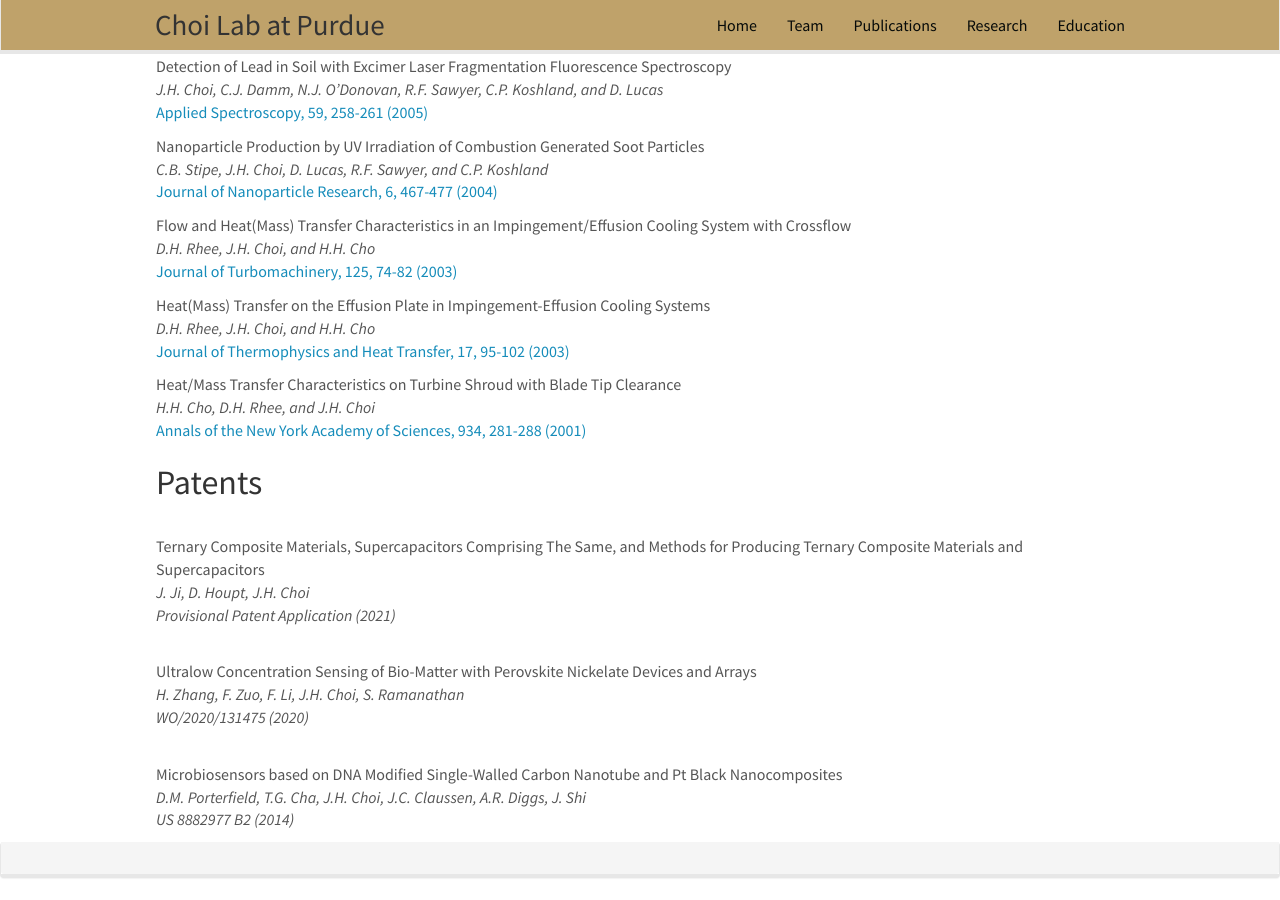
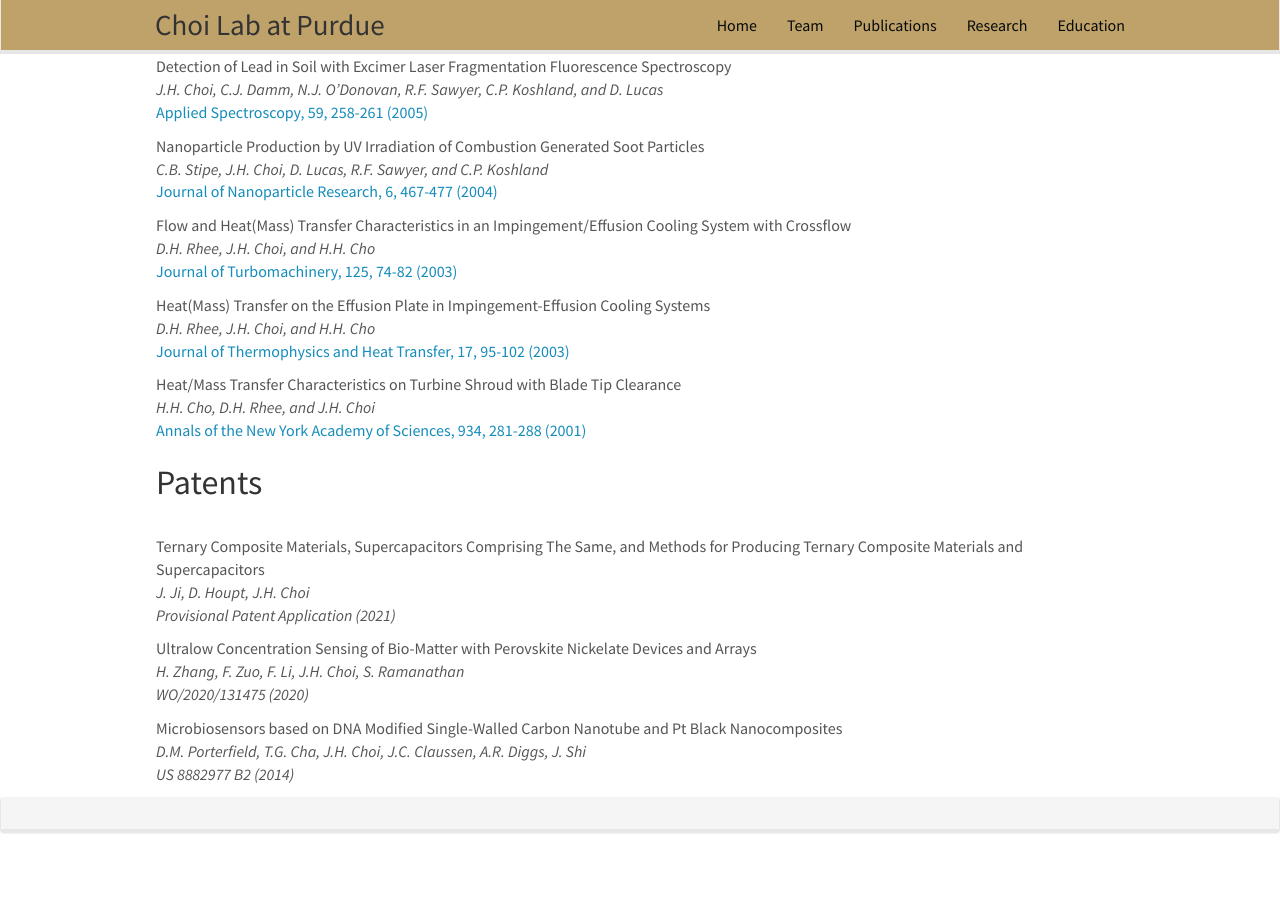
Before and after one commit to choidnalab/choidnalab.github.io, a Jekyll site: the page built from _pages/publications.md, in a window 1280 px wide and 900 px high, scrolled down 5479 px. Built offline with Jekyll 4.4.1, drawn with Linux system fonts in a browser that asks for light colours; nearby versions of some CDN libraries; after the commit the page ends 6334 px from its top, so only the background shows below that.

```diff
--- a/_pages/publications.md
+++ b/_pages/publications.md
@@ -20,6 +20,6 @@ permalink: /publications/
 ## Patents
 <br />Ternary Composite Materials, Supercapacitors Comprising The Same, and Methods for Producing Ternary Composite Materials and Supercapacitors<br /><em>J. Ji, D. Houpt, J.H. Choi<br />Provisional Patent Application (2021)
 
-<br />Ultralow Concentration Sensing of Bio-Matter with Perovskite Nickelate Devices and Arrays<br /><em>H. Zhang, F. Zuo, F. Li, J.H. Choi, S. Ramanathan<br /> WO/2020/131475 (2020)
+Ultralow Concentration Sensing of Bio-Matter with Perovskite Nickelate Devices and Arrays<br /><em>H. Zhang, F. Zuo, F. Li, J.H. Choi, S. Ramanathan<br /> WO/2020/131475 (2020)
 
-<br />Microbiosensors based on DNA Modified Single-Walled Carbon Nanotube and Pt Black Nanocomposites<br /><em>D.M. Porterfield, T.G. Cha, J.H. Choi, J.C. Claussen, A.R. Diggs, J. Shi<br /> US 8882977 B2 (2014)
+Microbiosensors based on DNA Modified Single-Walled Carbon Nanotube and Pt Black Nanocomposites<br /><em>D.M. Porterfield, T.G. Cha, J.H. Choi, J.C. Claussen, A.R. Diggs, J. Shi<br /> US 8882977 B2 (2014)
```
